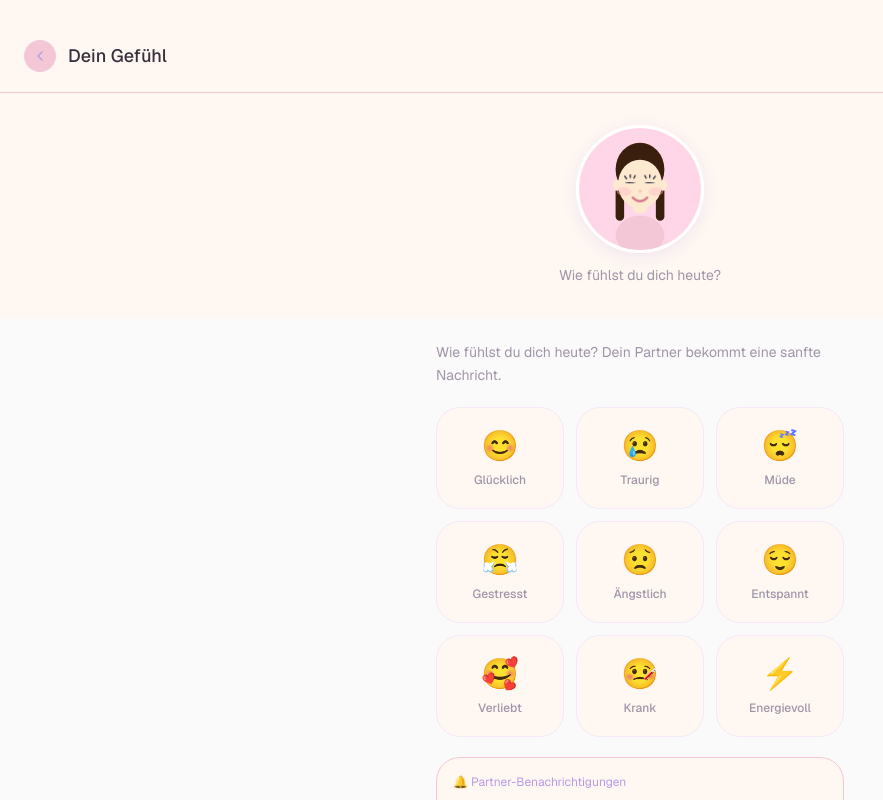
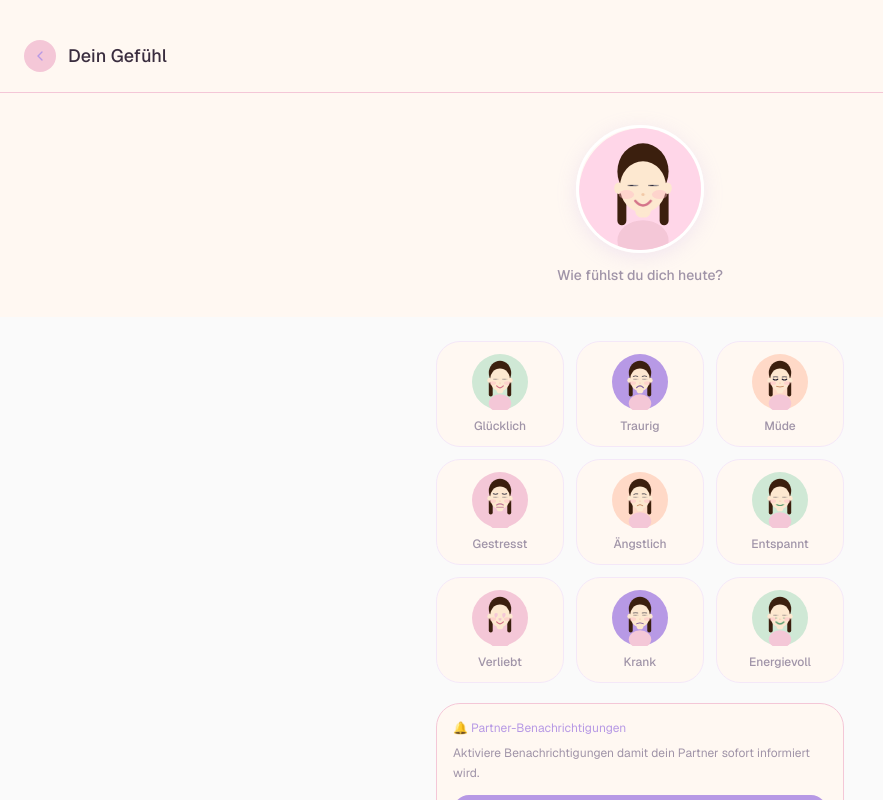
Before and after one commit to ranakarimzadeh22-debug/Luma, a Next.js app: page /gefuhl in a window 1280 px wide. Shown: the top 800 px of the page, without its empty margins (0-883 px from the left). Built offline with nearby package versions, Linux system fonts and the light colour scheme.

Commit message:
feat: Stimmungs-Buttons als Charakter mit Gesichtsausdrücken statt Emojis

```diff
--- a/src/app/gefuhl/page.tsx
+++ b/src/app/gefuhl/page.tsx
@@ -2,87 +2,138 @@
 
 import { useState, useEffect } from "react";
 import Link from "next/link";
-import { AvatarSVG, avatarList } from "@/components/AvatarPicker";
+import { avatarList } from "@/components/AvatarPicker";
+
+// Mini Charakter mit verschiedenen Gesichtsausdrücken
+function MoodFace({ expression, bg, skin, hair, hairStyle, top, size = 56 }: {
+  expression: string; bg: string; skin: string; hair: string; hairStyle: string; top: string; size?: number;
+}) {
+  const mouth: Record<string, React.ReactNode> = {
+    happy:    <path d="M44 57 Q50 64 56 57" stroke="#d4748a" strokeWidth="2" fill="none" strokeLinecap="round" />,
+    sad:      <path d="M44 60 Q50 54 56 60" stroke="#7a5a9e" strokeWidth="2" fill="none" strokeLinecap="round" />,
+    tired:    <path d="M44 58 Q50 60 56 58" stroke="#c4845a" strokeWidth="1.5" fill="none" strokeLinecap="round" />,
+    stressed: <><path d="M44 59 Q50 55 56 59" stroke="#c47a9a" strokeWidth="2" fill="none" strokeLinecap="round" /><line x1="44" y1="63" x2="56" y2="63" stroke="#c47a9a" strokeWidth="1.5" strokeLinecap="round" /></>,
+    anxious:  <path d="M45 60 Q50 56 55 60" stroke="#c4845a" strokeWidth="1.5" fill="none" strokeLinecap="round" />,
+    calm:     <path d="M44 58 Q50 62 56 58" stroke="#5a9e72" strokeWidth="1.8" fill="none" strokeLinecap="round" />,
+    loving:   <><path d="M44 57 Q50 64 56 57" stroke="#d4748a" strokeWidth="2" fill="none" strokeLinecap="round" /><path d="M47 52 C47 50 49 49 50 51 C51 49 53 50 53 52 C53 54 50 56 50 56 C50 56 47 54 47 52Z" fill="#f4c7d7" /></>,
+    sick:     <path d="M44 60 Q50 57 56 60" stroke="#7a5a9e" strokeWidth="1.5" fill="none" strokeLinecap="round" />,
+    energetic:<><path d="M43 57 Q50 64 57 57" stroke="#5a9e72" strokeWidth="2.5" fill="none" strokeLinecap="round" /><circle cx="43" cy="50" r="1.5" fill="#5a9e72" opacity="0.5" /><circle cx="57" cy="50" r="1.5" fill="#5a9e72" opacity="0.5" /></>,
+  };
+
+  const eyebrows: Record<string, React.ReactNode> = {
+    happy:    null,
+    sad:      <><path d="M38 40 Q42 38 46 40" stroke="#1a1a2e" strokeWidth="1.2" fill="none" strokeLinecap="round" /><path d="M54 40 Q58 38 62 40" stroke="#1a1a2e" strokeWidth="1.2" fill="none" strokeLinecap="round" /></>,
+    tired:    <><path d="M38 41 Q42 40 46 41" stroke="#1a1a2e" strokeWidth="1.2" fill="none" strokeLinecap="round" /><path d="M54 41 Q58 40 62 41" stroke="#1a1a2e" strokeWidth="1.2" fill="none" strokeLinecap="round" /></>,
+    stressed: <><path d="M38 39 Q42 41 46 39" stroke="#1a1a2e" strokeWidth="1.5" fill="none" strokeLinecap="round" /><path d="M54 39 Q58 41 62 39" stroke="#1a1a2e" strokeWidth="1.5" fill="none" strokeLinecap="round" /></>,
+    anxious:  <><path d="M39 40 Q42 38 46 39" stroke="#1a1a2e" strokeWidth="1.2" fill="none" strokeLinecap="round" /><path d="M54 39 Q58 38 61 40" stroke="#1a1a2e" strokeWidth="1.2" fill="none" strokeLinecap="round" /></>,
+    calm:     null,
+    loving:   null,
+    sick:     <><path d="M38 41 Q42 40 46 41" stroke="#1a1a2e" strokeWidth="1" fill="none" strokeLinecap="round" /><path d="M54 41 Q58 40 62 41" stroke="#1a1a2e" strokeWidth="1" fill="none" strokeLinecap="round" /></>,
+    energetic:null,
+  };
+
+  // Augen je nach Stimmung
+  const eyesClosed = expression === "tired";
+  const eyesHeart  = expression === "loving";
+
+  return (
+    <svg width={size} height={size} viewBox="0 0 100 100" xmlns="http://www.w3.org/2000/svg">
+      <circle cx="50" cy="50" r="50" fill={bg} />
+
+      {/* Haare */}
+      {hairStyle === "long" && <>
+        <ellipse cx="50" cy="34" rx="20" ry="22" fill={hair} />
+        <rect x="30" y="44" width="7" height="32" rx="3.5" fill={hair} />
+        <rect x="63" y="44" width="7" height="32" rx="3.5" fill={hair} />
+      </>}
+      {hairStyle === "bun" && <>
+        <ellipse cx="50" cy="36" rx="20" ry="19" fill={hair} />
+        <circle cx="50" cy="16" r="10" fill={hair} />
+      </>}
+      {hairStyle === "curly" && <>
+        <ellipse cx="50" cy="34" rx="22" ry="20" fill={hair} />
+        <circle cx="28" cy="38" r="8" fill={hair} />
+        <circle cx="72" cy="38" r="8" fill={hair} />
+        <circle cx="32" cy="52" r="6" fill={hair} />
+        <circle cx="68" cy="52" r="6" fill={hair} />
+      </>}
+      {hairStyle === "short" && <>
+        <ellipse cx="50" cy="34" rx="20" ry="18" fill={hair} />
+        <rect x="30" y="42" width="7" height="10" rx="3.5" fill={hair} />
+        <rect x="63" y="42" width="7" height="10" rx="3.5" fill={hair} />
+      </>}
+      {hairStyle === "pixie" && <>
+        <ellipse cx="50" cy="32" rx="20" ry="17" fill={hair} />
+        <ellipse cx="32" cy="34" rx="5" ry="9" fill={hair} />
+        <ellipse cx="68" cy="34" rx="5" ry="9" fill={hair} />
+        <ellipse cx="50" cy="18" rx="14" ry="8" fill={hair} />
+      </>}
+
+      {/* Hals + Body */}
+      <rect x="44" y="60" width="12" height="10" rx="5" fill={skin} />
+      <ellipse cx="50" cy="88" rx="20" ry="16" fill={top} />
+
+      {/* Gesicht */}
+      <ellipse cx="50" cy="46" rx="18" ry="20" fill={skin} />
+      <ellipse cx="31" cy="47" rx="3.5" ry="4.5" fill={skin} />
+      <ellipse cx="69" cy="47" rx="3.5" ry="4.5" fill={skin} />
+
+      {/* Wangen */}
+      <ellipse cx="37" cy="52" rx="6" ry="3.5" fill="#ffb3c6" opacity="0.4" />
+      <ellipse cx="63" cy="52" rx="6" ry="3.5" fill="#ffb3c6" opacity="0.4" />
+
+      {/* Augenbrauen */}
+      {eyebrows[expression]}
+
+      {/* Augen */}
+      {eyesClosed ? (
+        <>
+          <path d="M38 45 Q42 48 46 45" stroke="#1a1a2e" strokeWidth="2" fill="none" strokeLinecap="round" />
+          <path d="M54 45 Q58 48 62 45" stroke="#1a1a2e" strokeWidth="2" fill="none" strokeLinecap="round" />
+        </>
+      ) : eyesHeart ? (
+        <>
+          <path d="M40 44 C40 41 44 40 42 43 C44 40 46 41 46 44 C46 47 42 50 42 50 C42 50 40 47 40 44Z" fill="#f4c7d7" />
+          <path d="M54 44 C54 41 58 40 56 43 C58 40 60 41 60 44 C60 47 56 50 56 50 C56 50 54 47 54 44Z" fill="#f4c7d7" />
+        </>
+      ) : (
+        <>
+          <g className="avatar-eye avatar-eye-left">
+            <ellipse cx="42" cy="45" rx="4" ry="4.5" fill="#1a1a2e" />
+            <circle cx="43.5" cy="43" r="1.5" fill="white" />
+          </g>
+          <g className="avatar-eye avatar-eye-right">
+            <ellipse cx="58" cy="45" rx="4" ry="4.5" fill="#1a1a2e" />
+            <circle cx="59.5" cy="43" r="1.5" fill="white" />
+          </g>
+        </>
+      )}
+
+      {/* Mund */}
+      {mouth[expression] ?? <path d="M44 57 Q50 63 56 57" stroke="#d4748a" strokeWidth="1.8" fill="none" strokeLinecap="round" />}
+
+      {/* Nase */}
+      <circle cx="50" cy="52" r="1.2" fill={skin === "#fde8d0" ? "#e8a87c" : "#b87040"} opacity="0.5" />
+    </svg>
+  );
+}
 
 const moods = [
-  {
-    key: "happy",
-    emoji: "😊",
-    label: "Glücklich",
-    color: "#cfe8d5",
-    textColor: "#5a9e72",
-    partnerMsg: "Deine Partnerin fühlt sich heute glücklich und gut! 😊 Vielleicht ist heute ein guter Tag für etwas zusammen 🌟",
-  },
-  {
-    key: "sad",
-    emoji: "😢",
-    label: "Traurig",
-    color: "#b799e5",
-    textColor: "#7a5a9e",
-    partnerMsg: "Deine Partnerin fühlt sich heute etwas traurig 😢 Vielleicht braucht sie gerade eine Umarmung oder einfach jemanden der zuhört 💜",
-  },
-  {
-    key: "tired",
-    emoji: "😴",
-    label: "Müde",
-    color: "#ffd9c7",
-    textColor: "#c4845a",
-    partnerMsg: "Deine Partnerin ist heute sehr müde 😴 Gönn ihr etwas Ruhe und verwöhn sie ein bisschen 🧡",
-  },
-  {
-    key: "stressed",
-    emoji: "😤",
-    label: "Gestresst",
-    color: "#f4c7d7",
-    textColor: "#c47a9a",
-    partnerMsg: "Deine Partnerin ist heute gestresst 😤 Ein ruhiger Abend zusammen oder einfach Verständnis kann viel helfen 💕",
-  },
-  {
-    key: "anxious",
-    emoji: "😟",
-    label: "Ängstlich",
-    color: "#ffd9c7",
-    textColor: "#c4845a",
-    partnerMsg: "Deine Partnerin fühlt sich heute etwas ängstlich 😟 Sei einfach für sie da — das gibt ihr Sicherheit 🤗",
-  },
-  {
-    key: "calm",
-    emoji: "😌",
-    label: "Entspannt",
-    color: "#cfe8d5",
-    textColor: "#5a9e72",
-    partnerMsg: "Deine Partnerin ist heute entspannt und ausgeglichen 😌 Ein schöner Tag für eine gemeinsame ruhige Zeit 🌿",
-  },
-  {
-    key: "loving",
-    emoji: "🥰",
-    label: "Verliebt",
-    color: "#f4c7d7",
-    textColor: "#c47a9a",
-    partnerMsg: "Deine Partnerin denkt heute besonders an dich 🥰 Zeig ihr auch, wie viel sie dir bedeutet 💝",
-  },
-  {
-    key: "sick",
-    emoji: "🤒",
-    label: "Krank",
-    color: "#b799e5",
-    textColor: "#7a5a9e",
-    partnerMsg: "Deine Partnerin ist heute krank 🤒 Bring ihr vielleicht Tee, Suppe oder einfach Fürsorge 💜",
-  },
-  {
-    key: "energetic",
-    emoji: "⚡",
-    label: "Energievoll",
-    color: "#cfe8d5",
-    textColor: "#5a9e72",
-    partnerMsg: "Deine Partnerin ist heute voller Energie ⚡ Perfekte Zeit für ein gemeinsames Abenteuer! 🌟",
-  },
+  { key: "happy",    label: "Glücklich",   color: "#cfe8d5", textColor: "#5a9e72", partnerMsg: "Deine Partnerin fühlt sich heute glücklich und gut! 😊 Vielleicht ist heute ein guter Tag für etwas zusammen 🌟" },
+  { key: "sad",      label: "Traurig",     color: "#b799e5", textColor: "#7a5a9e", partnerMsg: "Deine Partnerin fühlt sich heute etwas traurig 😢 Vielleicht braucht sie gerade eine Umarmung oder einfach jemanden der zuhört 💜" },
+  { key: "tired",    label: "Müde",        color: "#ffd9c7", textColor: "#c4845a", partnerMsg: "Deine Partnerin ist heute sehr müde 😴 Gönn ihr etwas Ruhe und verwöhn sie ein bisschen 🧡" },
+  { key: "stressed", label: "Gestresst",   color: "#f4c7d7", textColor: "#c47a9a", partnerMsg: "Deine Partnerin ist heute gestresst 😤 Ein ruhiger Abend zusammen oder einfach Verständnis kann viel helfen 💕" },
+  { key: "anxious",  label: "Ängstlich",   color: "#ffd9c7", textColor: "#c4845a", partnerMsg: "Deine Partnerin fühlt sich etwas ängstlich 😟 Sei einfach für sie da — das gibt ihr Sicherheit 🤗" },
+  { key: "calm",     label: "Entspannt",   color: "#cfe8d5", textColor: "#5a9e72", partnerMsg: "Deine Partnerin ist heute entspannt und ausgeglichen 😌 Eine schöne Zeit für euch zusammen 🌿" },
+  { key: "loving",   label: "Verliebt",    color: "#f4c7d7", textColor: "#c47a9a", partnerMsg: "Deine Partnerin denkt heute besonders an dich 🥰 Zeig ihr auch, wie viel sie dir bedeutet 💝" },
+  { key: "sick",     label: "Krank",       color: "#b799e5", textColor: "#7a5a9e", partnerMsg: "Deine Partnerin ist heute krank 🤒 Bring ihr vielleicht Tee, Suppe oder einfach Fürsorge 💜" },
+  { key: "energetic",label: "Energievoll", color: "#cfe8d5", textColor: "#5a9e72", partnerMsg: "Deine Partnerin ist heute voller Energie ⚡ Perfekt für ein gemeinsames Abenteuer! 🌟" },
 ];
 
-function sendPartnerNotification(mood: typeof moods[0]) {
+function sendPartnerNotification(mood: typeof moods[0], name: string) {
   if (Notification.permission === "granted") {
     new Notification("🌸 Luma – Partnerinfo", {
-      body: mood.partnerMsg,
+      body: mood.partnerMsg.replace("Deine Partnerin", name),
       icon: "/favicon.ico",
     });
   }
@@ -95,6 +146,7 @@ export default function GefuhlPage() {
     typeof Notification !== "undefined" && Notification.permission === "granted"
   );
   const [avatarData, setAvatarData] = useState(avatarList[0]);
+  const [userName, setUserName] = useState("Deine Partnerin");
 
   useEffect(() => {
     const raw = localStorage.getItem("luma-user");
@@ -102,6 +154,7 @@ export default function GefuhlPage() {
       const user = JSON.parse(raw);
       const found = avatarList.find((a) => a.id === user.avatar);
       if (found) setAvatarData(found);
+      if (user.name) setUserName(user.name);
     }
   }, []);
 
@@ -112,25 +165,15 @@ export default function GefuhlPage() {
     setNotifEnabled(perm === "granted");
   }
 
-  function selectMood(mood: typeof moods[0]) {
-    setSelected(mood.key);
-    setSaved(false);
-  }
-
   function save() {
     const mood = moods.find((m) => m.key === selected);
     if (!mood) return;
-
-    // Speichern
     const today = new Date().toISOString().split("T")[0];
     const raw = localStorage.getItem("luma-moods") ?? "{}";
     const moods_saved = JSON.parse(raw);
     moods_saved[today] = mood.key;
     localStorage.setItem("luma-moods", JSON.stringify(moods_saved));
-
-    // Partner Benachrichtigung
-    sendPartnerNotification(mood);
-
+    sendPartnerNotification(mood, userName);
     setSaved(true);
     setTimeout(() => setSaved(false), 3000);
   }
@@ -147,51 +190,52 @@ export default function GefuhlPage() {
         <h1 className="text-lg font-medium" style={{ color: "#3a2d3f" }}>Dein Gefühl</h1>
       </div>
 
-      {/* Avatar mit Stimmungsfarbe */}
+      {/* Großer Avatar oben mit Stimmungsfarbe */}
       <div
         className="flex flex-col items-center py-8 transition-all duration-700"
         style={{ background: activeMood ? activeMood.color : "#fff8f2" }}
       >
         <div className="w-32 h-32 rounded-full overflow-hidden" style={{ border: "3px solid #fff", boxShadow: "0 4px 20px #b799e530" }}>
-          <AvatarSVG
+          <MoodFace
+            expression={selected ?? "happy"}
             bg={activeMood ? activeMood.color : avatarData.bg}
             skin={avatarData.skin}
             hair={avatarData.hair}
             hairStyle={avatarData.hairStyle}
             top={avatarData.top}
+            size={128}
           />
         </div>
-        {activeMood && (
-          <p className="mt-3 text-sm font-medium" style={{ color: activeMood.textColor }}>
-            {activeMood.emoji} {activeMood.label}
-          </p>
-        )}
-        {!activeMood && (
-          <p className="mt-3 text-sm" style={{ color: "#a094a8" }}>Wie fühlst du dich heute?</p>
-        )}
+        <p className="mt-3 text-sm font-medium" style={{ color: activeMood ? activeMood.textColor : "#a094a8" }}>
+          {activeMood ? activeMood.label : "Wie fühlst du dich heute?"}
+        </p>
       </div>
 
       <div className="px-5 py-6 max-w-md mx-auto flex flex-col gap-5">
 
-        <p className="text-sm leading-relaxed" style={{ color: "#a094a8" }}>
-          Wie fühlst du dich heute? Dein Partner bekommt eine sanfte Nachricht.
-        </p>
-
-        {/* Mood Grid */}
+        {/* Mood Grid — Charakter statt Emoji */}
         <div className="grid grid-cols-3 gap-3">
           {moods.map((mood) => (
             <button
               key={mood.key}
-              onClick={() => selectMood(mood)}
-              className="flex flex-col items-center gap-2 rounded-3xl py-5 px-2 transition-all"
+              onClick={() => { setSelected(mood.key); setSaved(false); }}
+              className="flex flex-col items-center gap-1 rounded-3xl pt-3 pb-3 px-1 transition-all"
               style={
                 selected === mood.key
-                  ? { background: mood.color, border: `1.5px solid ${mood.color}` }
+                  ? { background: mood.color, border: `2px solid ${mood.textColor}` }
                   : { background: "#fff8f2", border: "1.5px solid #f4e8f8" }
               }
             >
-              <span className="text-3xl">{mood.emoji}</span>
-              <span className="text-xs font-medium" style={{ color: selected === mood.key ? mood.textColor : "#a094a8" }}>
+              <MoodFace
+                expression={mood.key}
+                bg={mood.color}
+                skin={avatarData.skin}
+                hair={avatarData.hair}
+                hairStyle={avatarData.hairStyle}
+                top={avatarData.top}
+                size={56}
+              />
+              <span className="text-xs font-medium mt-1" style={{ color: selected === mood.key ? mood.textColor : "#a094a8" }}>
                 {mood.label}
               </span>
             </button>
@@ -213,11 +257,9 @@ export default function GefuhlPage() {
             <p className="text-xs mb-3 leading-relaxed" style={{ color: "#a094a8" }}>
               Aktiviere Benachrichtigungen damit dein Partner sofort informiert wird.
             </p>
-            <button
-              onClick={enableNotif}
+            <button onClick={enableNotif}
               className="w-full text-white font-medium rounded-2xl py-3 text-sm hover:opacity-90 transition-opacity"
-              style={{ background: "#b799e5" }}
-            >
+              style={{ background: "#b799e5" }}>
               🔔 Benachrichtigungen aktivieren
             </button>
           </div>
```
